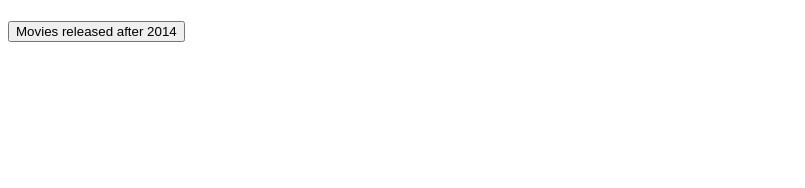
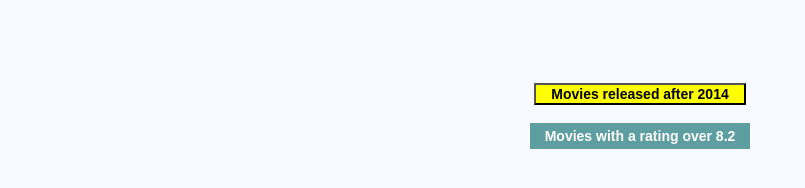
Before and after one commit to Abdu1RH/Movie-database-website, a plain HTML site: page index.html in a window 1280 px wide. Shown: the whole page, without its empty margins (0-805 px from the left). Drawn offline with Linux system fonts and the light colour scheme; no server answers.

Commit message:
Final commit

```diff
--- a/index.html
+++ b/index.html
@@ -3,16 +3,25 @@
 <head>
     <meta charset="UTF-8">
     <title>Movie database website</title>
+    <link rel="stylesheet" href="style.css">
+</head>
 
-</head>
+
 <body>
+
     <script src="main.js"></script>
+
     <h1></h1>
 
     <ul></ul>
 
     <button id="btn2014">Movies released after 2014</button>
 
+    <br>
+
+    <button id="ratingbtn">Movies with a rating over 8.2</button>
 
 </body>
+
+
 </html>
--- a/main.js
+++ b/main.js
@@ -18,7 +18,7 @@ fetch("https://gist.githubusercontent.com/pankaj28843/08f397fcea7c760a99206bcb0a
         console.log(imdbMovies);
 
 
-        const h1 = document.createElement("h1")
+        const h1 = document.createElement("h1");
 
         h1.innerHTML = imdbMovies.length + " movies fetched" ;
 
@@ -89,7 +89,6 @@ fetch("https://gist.githubusercontent.com/pankaj28843/08f397fcea7c760a99206bcb0a
                                     document.body.appendChild(runningTimeRendered);
                             }});
 
-
  */
 
 
@@ -110,20 +109,11 @@ fetch("https://gist.githubusercontent.com/pankaj28843/08f397fcea7c760a99206bcb0a
                 }
             }
         });
-    })
-
-
+    });
 
 
 //Exercise 6 - level 3
 //Create an input element where people can search for a movie. While the user writes something the movies should be updated!
-
-
-
-
-
-
-
 //Exercise 7 - level 3
 //Create an interface where users can filter the movies in different ways. Fx searching for a movie. Indicating the rating. Only showing movies that are longer or shorter that a specific time.
 // Search for inspiration from fx https://www.boliga.dk/
@@ -135,3 +125,22 @@ fetch("https://gist.githubusercontent.com/pankaj28843/08f397fcea7c760a99206bcb0a
 
 //Exercise 9
 //Your feature here. What feature would you like to add to the movie database?
+//When the button is clicked only movies with a 8.2+ rating are shown.
+
+alert("You can only use one button at a time, please refresh the page to use the other button");
+
+fetch("https://gist.githubusercontent.com/pankaj28843/08f397fcea7c760a99206bcb0ae8d0a4/raw/02d8bc9ec9a73e463b13c44df77a87255def5ab9/movies.json")
+    .then(response => response.json())
+    .then(imdbMovies => {
+        document.querySelector("#ratingbtn").addEventListener("click", function(){
+            for (let i = 0; i < imdbMovies.length; i++) {
+                if (imdbMovies[i].rating > 8.2) {
+
+                    const moviesAfter2014 = imdbMovies[i].title
+                    let title2014 = document.createElement("li")
+                    title2014.innerHTML = moviesAfter2014
+                    document.body.appendChild(title2014)
+                }
+            }
+        });
+    });
--- a/style.css
+++ b/style.css
@@ -0,0 +1,46 @@
+h1 {
+    text-align: center;
+    font-family: sans-serif;
+    font-weight: bolder;
+    }
+
+
+
+body {
+    background-color: ghostwhite;
+    display: flex;
+    align-items: center;
+    justify-content: center;
+    flex-direction: column;
+    }
+
+
+
+#btn2014 {
+    background-color: yellow;
+    color: black;
+    padding: 1px 15px;
+    text-align: center;
+    display: inline-block;
+    font-family: sans-serif;
+    font-weight: bold;
+    font-size: 14px;
+    }
+
+
+
+#ratingbtn {
+    font-family: sans-serif;
+    font-weight: bold;
+    background-color: cadetblue;
+    color: white;
+    border: none;
+    padding: 5px 15px;
+    text-align: center;
+    display: inline-block;
+    font-size: 14px;
+    }
+
+
+
+li {list-style-type: none;}
```
Lines whose indentation alone changed are shown as unchanged.
